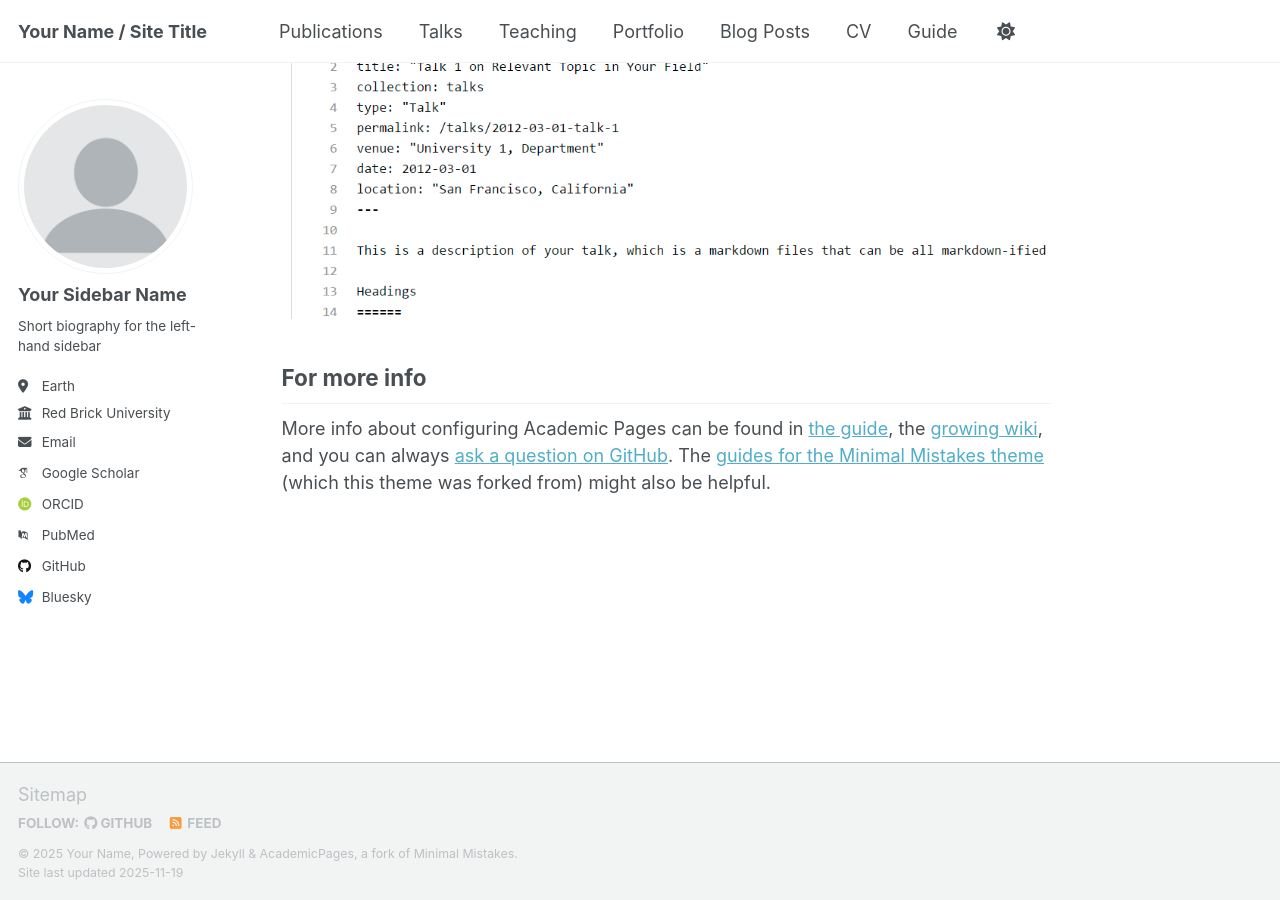
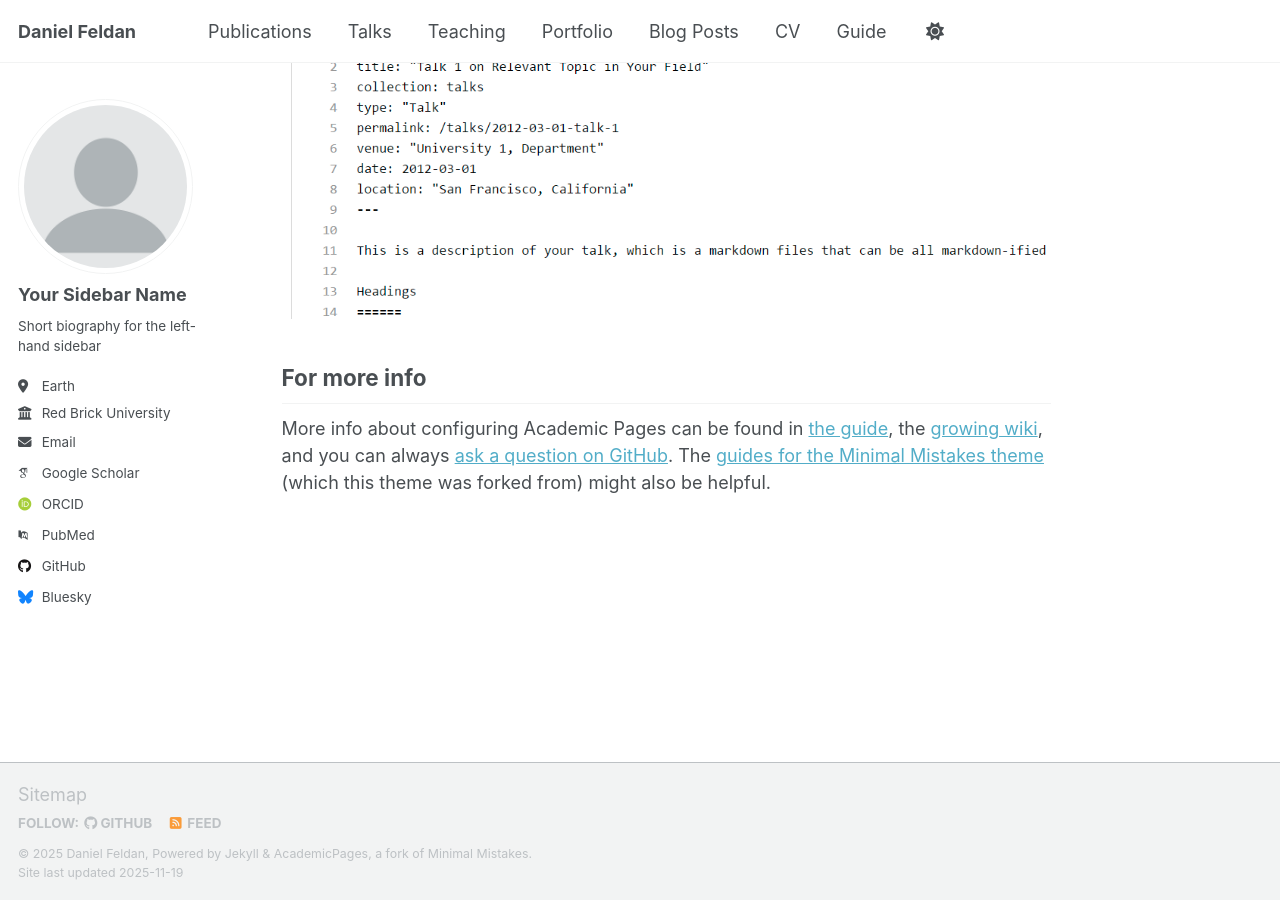
Before and after one commit to dfeldan/dfeldan.github.io, a Jekyll site: the page built from _pages/about.md, in a window 1280 px wide and 900 px high, scrolled down 2880 px. Built offline with Jekyll 4.4.1, drawn with Linux system fonts in a browser that asks for light colours; some web fonts are replaced; a script that is not in the unit is left out.

Commit message:
edit:first changes

```diff
--- a/_config.yml
+++ b/_config.yml
@@ -9,9 +9,9 @@
 # Basic Site Settings
 locale                   : "en-US"
 site_theme               : "default" # Currently available options are "default", "air"
-title                    : "Your Name / Site Title"
+title                    : "Daniel Feldan"
 title_separator          : "-"
-name                     : &name "Your Name"
+name                     : &name "Daniel Feldan"
 description              : &description "Your Name's academic portfolio"   # Update this with a general description of your site, this is the default if not overridden by a page
 url                      : https://academicpages.github.io # The base hostname & protocol for your site e.g. "https://[your GitHub username].github.io",
                                                            # or if you already have some other page hosted on Github then use "https://[your GitHub username].github.io/[Your Repo Name]"
```
